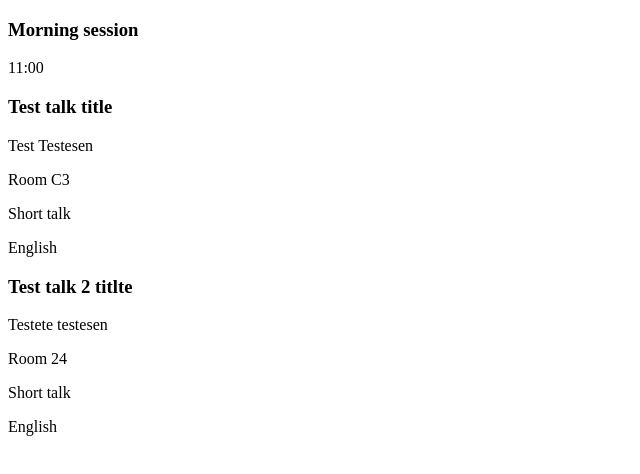
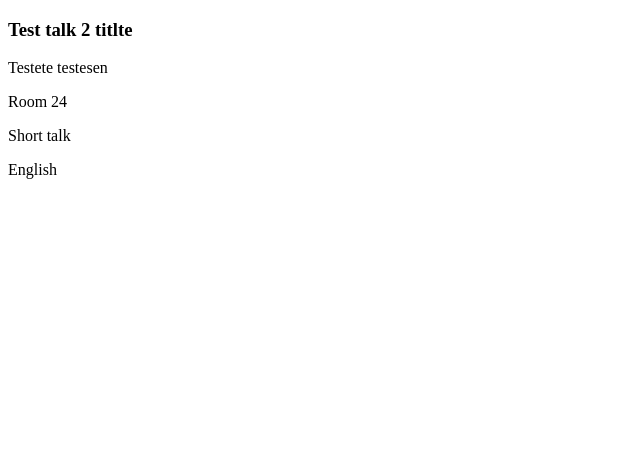
Before and after one commit to Maritt/newKDS, a Next.js app: page /components/ScheduleEntry in a window 1280 px wide. Shown: the top 474 px of the page, without its empty margins (0-640 px from the left). Built offline with nearby package versions, Linux system fonts and the light colour scheme.

Commit message:
fixed dropdown schedule

```diff
--- a/pages/components/EventHeader.tsx
+++ b/pages/components/EventHeader.tsx
@@ -1,8 +1,7 @@
 const EventHeader = props => {
   return (
-    <div>
-      <h3>{props.eventHeader}</h3>
-      <p>{props.eventTime}</p>
+    <div className="event-header">
+      <p className="time">{props.eventTime}</p>
     </div>
   );
 };
--- a/pages/components/ScheduleEntry.tsx
+++ b/pages/components/ScheduleEntry.tsx
@@ -4,14 +4,13 @@ import EventHeader from "./EventHeader";
 const ScheduleEntry = props => {
   return (
     <div className="content">
-      <EventHeader eventHeader="Morning session" eventTime="11:00" />
+      <EventHeader eventTime={props.eventTime} />
       <Talk
-        title="Test talk title"
-        speaker="Test Testesen"
-        room="Room C3"
-        type="Short talk"
-        language="English"
-        eventTime="11:00"
+        title={props.title}
+        speaker={props.speaker}
+        room={props.room}
+        type={props.type}
+        language={props.language}
       />
       <Talk
         title="Test talk 2 titlte"
@@ -19,7 +18,6 @@ const ScheduleEntry = props => {
         room="Room 24"
         type="Short talk"
         language="English"
-        eventTime="11:00"
       />
     </div>
   );
--- a/pages/schedule.tsx
+++ b/pages/schedule.tsx
@@ -7,7 +7,8 @@ export default function Schedule() {
   return (
     <Layout>
       <h1>Schedule</h1>
-      <Day />
+      <Day day="FRIDAY , 12th" />
+      <Day day="SATURDAY , 13th" />
     </Layout>
   );
 }
--- a/styling/scheduleStyles.scss
+++ b/styling/scheduleStyles.scss
@@ -2,9 +2,17 @@
 @import url("https://fonts.googleapis.com/css?family=Raleway&display=swap");
 
 .talk-container {
-  background-color: white;
-  width: 50em;
+  background-color: $button-color;
+  width: 70%;
   margin: 1em;
+  margin-left: auto;
+  margin-right: auto;
+  padding: 0.3em;
+
+  @media screen and (max-width: $break-small) {
+    padding: 0.1em;
+    width: 90%;
+  }
 
   #title {
     font-size: 1.5em;
@@ -27,6 +35,16 @@
   }
 }
 
+.event-header {
+  width: 70%;
+  margin-left: auto;
+  margin-right: auto;
+
+  .time {
+    font-size: 3em;
+  }
+}
+
 .day-button {
   border: none;
   background-color: $button-color;
@@ -39,6 +57,11 @@
   margin-top: 2em;
   margin-left: auto;
   margin-right: auto;
+
+  @media screen and (max-width: $break-small) {
+    font-size: 0.7em;
+    padding: 1.3em;
+  }
 }
 
 #baseline-chevron {
--- a/styling/styling.scss
+++ b/styling/styling.scss
@@ -1,7 +1,7 @@
 @import url("https://fonts.googleapis.com/css?family=Raleway&display=swap");
 @import "variables";
 .content {
-  padding: 4em;
+  padding: 0em 4em;
   margin-top: 1em;
 
   .paragraphLink {
@@ -20,4 +20,5 @@ body {
 
 h1 {
   text-align: center;
+  margin-bottom: 1em;
 }
```
Also changed, not shown: pages/components/Day.tsx (+22 -6 lines).
